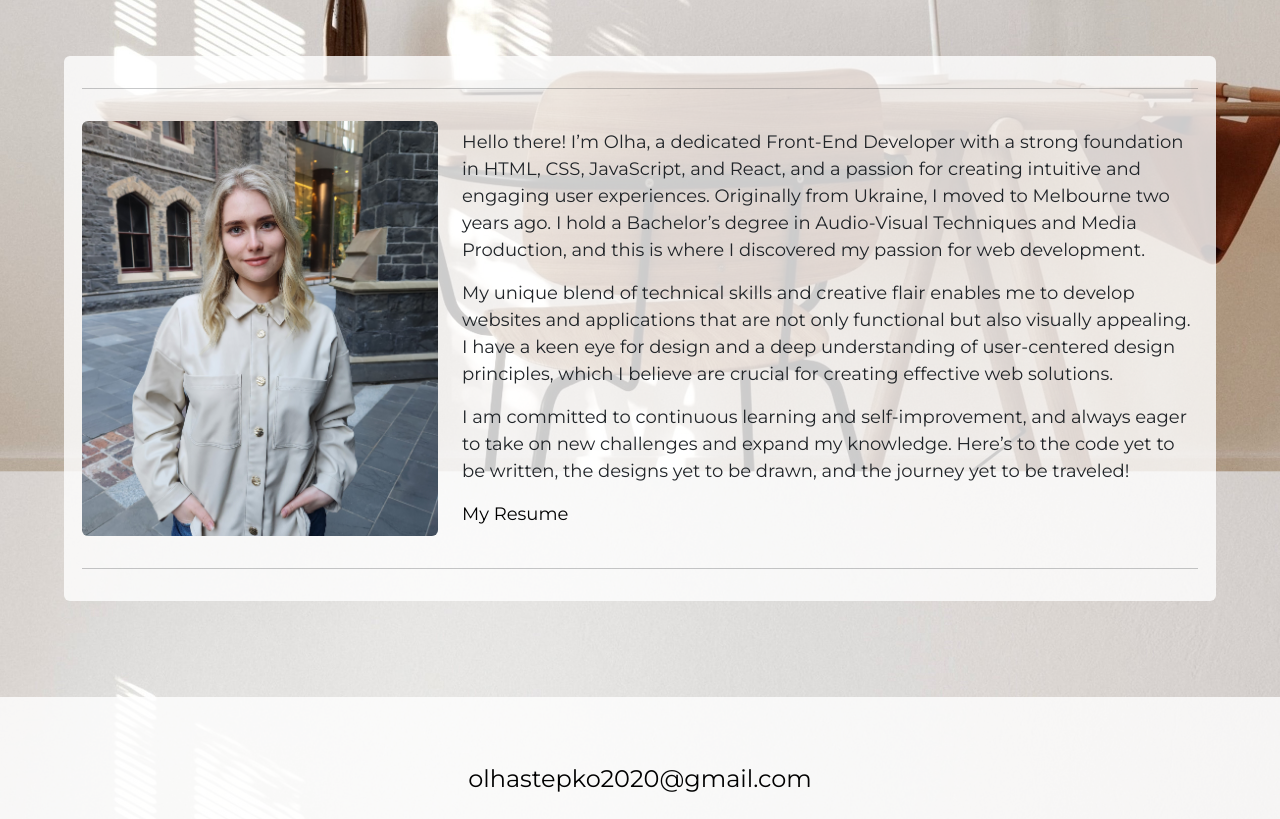
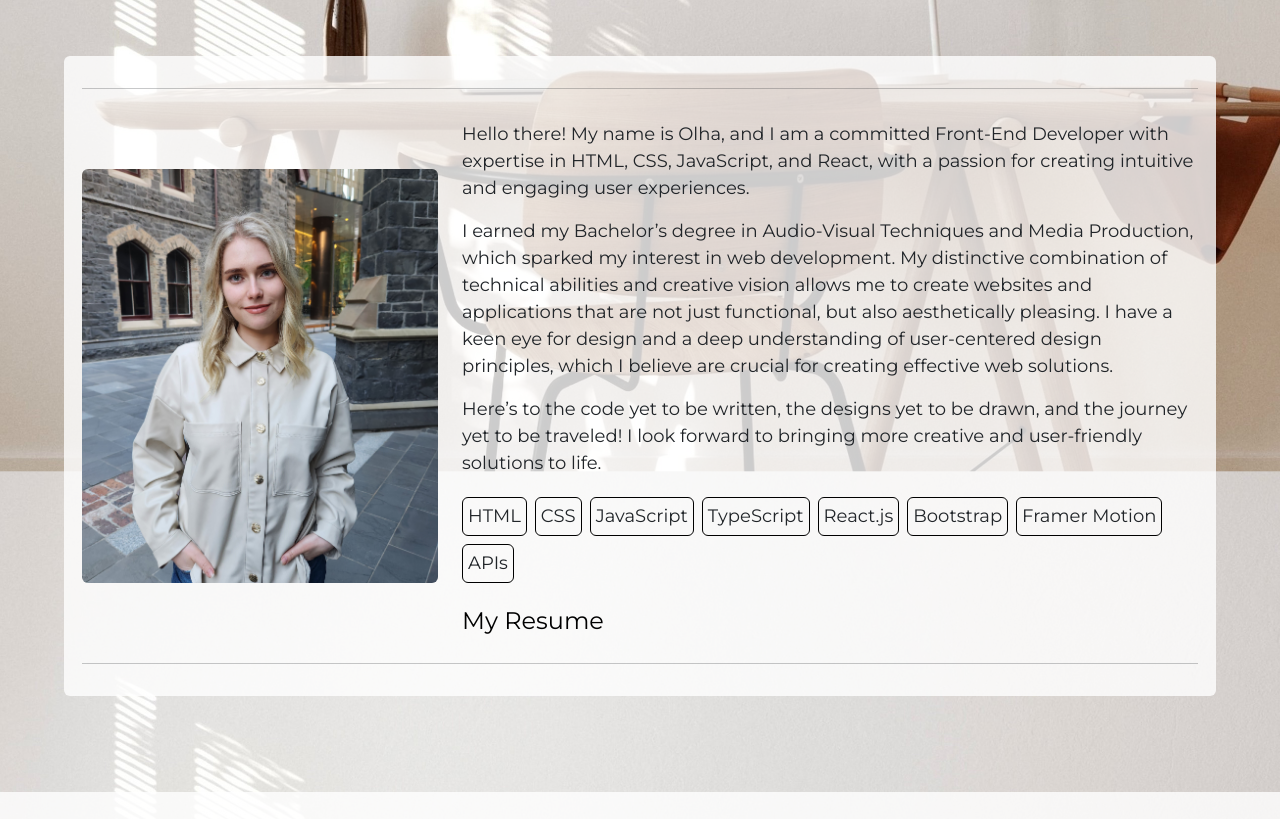
Before and after one commit to Lia-O1/portfolio-react-2, a React (Create React App) app: page /about in a window 1280 px wide. Shown: the part 680-1499 px from the top of the page. Built offline with nearby package versions, Linux system fonts and the light colour scheme.

Commit message:
Changed About me section
- Added skills
- Changed the way the resume link is displayed

```diff
--- a/src/styles/About.css
+++ b/src/styles/About.css
@@ -25,7 +25,7 @@
 .About .resume-link {
   color: #000;
   text-decoration: none;
-  font-size: 18px;
+  font-size: 24px;
   position: relative;
 }
 
@@ -43,9 +43,18 @@
   width: 100%;
 }
 
+.About .skill {
+  border: 1px solid #000;
+  padding: 5px;
+}
+
 @media (max-width: 768px) {
   .About p {
     text-align: justify;
+  }
+
+  .About .resume-wrapper {
+    justify-content: center;
   }
 }
 
--- a/src/views/About.js
+++ b/src/views/About.js
@@ -3,6 +3,17 @@ import Nav from "../Components/Nav";
 import Footer from "../Components/Footer";
 import myPhoto from "../images/my-photo.jpg";
 import "../styles/About.css";
+
+const skills = [
+  "HTML",
+  "CSS",
+  "JavaScript",
+  "TypeScript",
+  "React.js",
+  "Bootstrap",
+  "Framer Motion",
+  "APIs",
+];
 
 export default function About() {
   return (
@@ -32,44 +43,44 @@ export default function About() {
               </div>
               <div className="col-md-8">
                 <p>
-                  Hello there! I’m Olha, a dedicated Front-End Developer with a
-                  strong foundation in HTML, CSS, JavaScript, and React, and a
-                  passion for creating intuitive and engaging user experiences.
-                  Originally from Ukraine, I moved to Melbourne two years ago. I
-                  hold a Bachelor’s degree in Audio-Visual Techniques and Media
-                  Production, and this is where I discovered my passion for web
-                  development.
+                  Hello there! My name is Olha, and I am a committed Front-End
+                  Developer with expertise in HTML, CSS, JavaScript, and React,
+                  with a passion for creating intuitive and engaging user
+                  experiences.
                 </p>
                 <p>
-                  My unique blend of technical skills and creative flair enables
-                  me to develop websites and applications that are not only
-                  functional but also visually appealing. I have a keen eye for
-                  design and a deep understanding of user-centered design
-                  principles, which I believe are crucial for creating effective
-                  web solutions.
+                  I earned my Bachelor’s degree in Audio-Visual Techniques and
+                  Media Production, which sparked my interest in web
+                  development. My distinctive combination of technical abilities
+                  and creative vision allows me to create websites and
+                  applications that are not just functional, but also
+                  aesthetically pleasing. I have a keen eye for design and a
+                  deep understanding of user-centered design principles, which I
+                  believe are crucial for creating effective web solutions.
                 </p>
-                <p className="pb-0">
-                  I am committed to continuous learning and self-improvement,
-                  and always eager to take on new challenges and expand my
-                  knowledge. Here’s to the code yet to be written, the designs
-                  yet to be drawn, and the journey yet to be traveled!
+                <p className="pb-0 mb-0">
+                  Here’s to the code yet to be written, the designs yet to be
+                  drawn, and the journey yet to be traveled! I look forward to
+                  bringing more creative and user-friendly solutions to life.
                 </p>
-                <p className="d-none d-md-block">
+                <div className="d-flex flex-wrap my-3">
+                  {skills.map((skill) => {
+                    return (
+                      <div className="me-2 my-1 rounded-2 skill" key={skill}>
+                        {skill}
+                      </div>
+                    );
+                  })}
+                </div>
+                <hr className="d-block d-md-none" />
+                <div className="d-flex my-2 resume-wrapper">
                   <a
                     href="https://1drv.ms/b/s!Amwf-W7QJ58Ajb4TGCAB75hamHtgRw?e=f4Nxoi"
                     className="resume-link animation-link"
                   >
                     My Resume
                   </a>
-                </p>
-                <p className="d-block d-md-none text-center">
-                  <a
-                    href="https://1drv.ms/b/s!Amwf-W7QJ58Ajb4TGCAB75hamHtgRw?e=f4Nxoi"
-                    className="resume-link animation-link"
-                  >
-                    My Resume
-                  </a>
-                </p>
+                </div>
               </div>
             </div>
             <hr />
--- a/src/views/Home.js
+++ b/src/views/Home.js
@@ -48,7 +48,7 @@ export default function Home() {
                 alt="Tsuki No Yoru Preview"
                 title="Tsuki No Yoru"
                 description="This project is a website for a Japanese restaurant. The Menu page contains a photo carousel at the top. The Reservations page contains a form for booking a table. All fields will be validated and will show errors if the data is not valid. The booking form is integrated with Firestore to store and manage booking data. The form fetches booked times from Firestore whenever the date changes and disables time options in the form if they are already booked. When the form is submitted, it adds the new booking to Firestore"
-                tech="HTML, CSS, JS, React.js, React Router, Bootstrap, Firestore"
+                tech="HTML, CSS, JavaScript, React.js, React Router, Bootstrap, Firestore"
                 git="https://github.com/Lia-O1/tsuki-no-yoru"
               />
               <Card
@@ -57,7 +57,7 @@ export default function Home() {
                 alt="WeatherToday Preview"
                 title="WeatherToday"
                 description="This project is a weather web app that uses the OpenWeather API to fetch weather data. You can search for locations around the world, or click the My Location button to search for your current location automatically"
-                tech="HTML, CSS, JS, React.js, Bootstrap, Web API"
+                tech="HTML, CSS, JavaScript, React.js, Bootstrap, Web API"
                 git="https://github.com/Lia-O1/weather-react"
               />
             </div>
```
